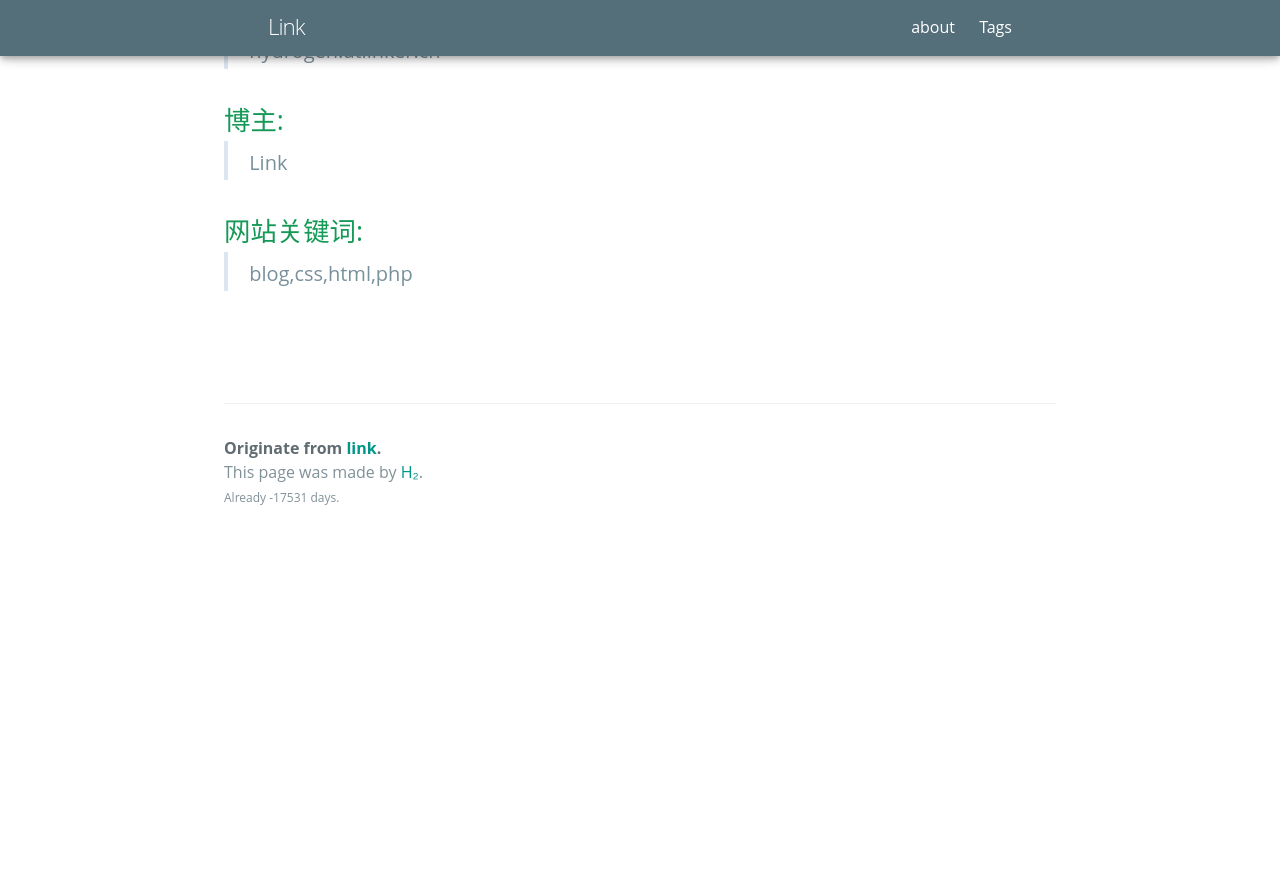
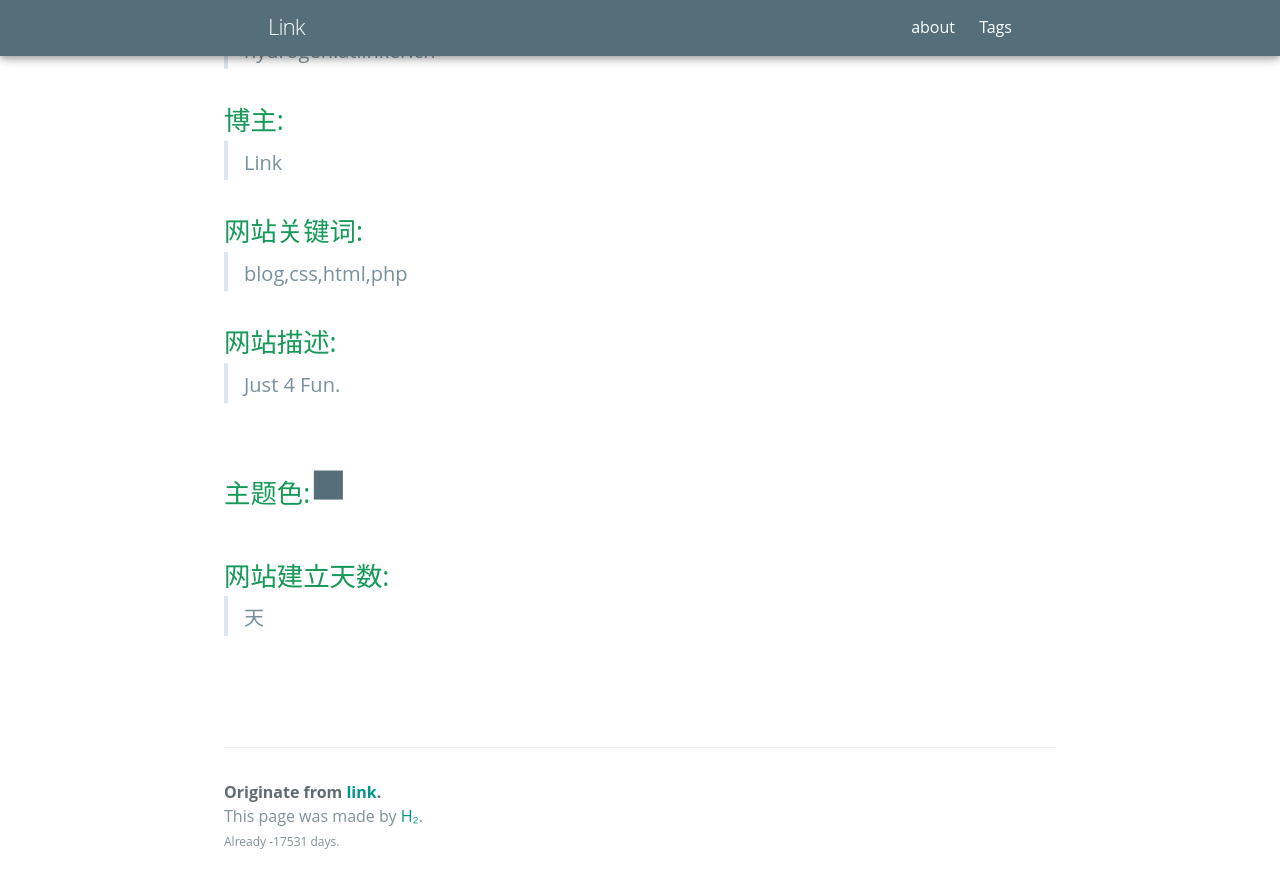
Before and after one commit to link9596/jekyll-theme-Hydrogen, a Jekyll site: the page built from adsh/index.html, in a window 1280 px wide and 900 px high, scrolled down 614 px. Shown: the top 888 px of the window. Built offline with Jekyll 4.4.1, drawn with Linux system fonts in a browser that asks for light colours; some web fonts are replaced; before the commit the page ends 1170 px from its top, so only the background shows below that.

Commit message:
Update dash.html

```diff
--- a/_layouts/dash.html
+++ b/_layouts/dash.html
@@ -9,12 +9,13 @@ layout: default
   <span style="color:#159957;font-size:25px">{{ site.author }}&nbsp;!</span>
   <h2>Hydrogen版本:<span style="color:#78909C;font-size:20px">&nbsp;1.1.0</span></h2>
   <br><a href="/update/update.html">查看更新</a>
-  <h2>主域名:<blockquote><span style="color:#78909C;font-size:20px">&nbsp;{{ site.url }}</span></blockquote></h2>
-  <h2>博主:<blockquote><span style="color:#78909C;font-size:20px">&nbsp;{{ site.author }}</span></blockquote></h2>
-  <h2>网站关键词:<blockquote><span style="color:#78909C;font-size:20px">&nbsp;{{ site.keywords | escape }}</span></blockquote></h2>
-
+  <h2>主域名:<blockquote><span style="color:#78909C;font-size:20px">{{ site.url }}</span></blockquote></h2>
+  <h2>博主:<blockquote><span style="color:#78909C;font-size:20px">{{ site.author }}</span></blockquote></h2>
+  <h2>网站关键词:<blockquote><span style="color:#78909C;font-size:20px">{{ site.keywords | escape }}</span></blockquote></h2>
+  <h2>网站描述:<blockquote><span style="color:#78909C;font-size:20px">{{ site.description }}</span></blockquote></h2>
+  <h2>主题色:<span style="color:#{{ site.theme_color }};font-size:60px">■</span></h2>
+  <h2>网站建立天数:<blockquote><span id="sitetime2" style="color:#78909C;font-size:20px"></span><span style="color:#78909C;font-size:20px">天</span></blockquote></h2>
   <br><span style="font-size:14px" id="cut"></span>
   <br><span style="font-size:14px" id="latest"></span>
     </div>
    </div>
-</body>
```
